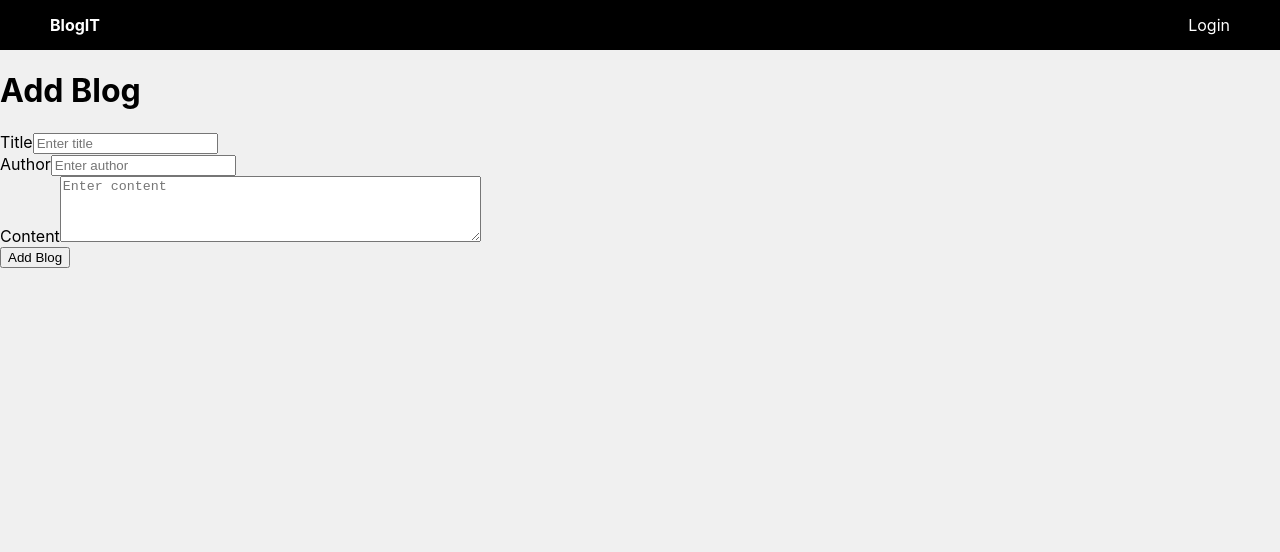
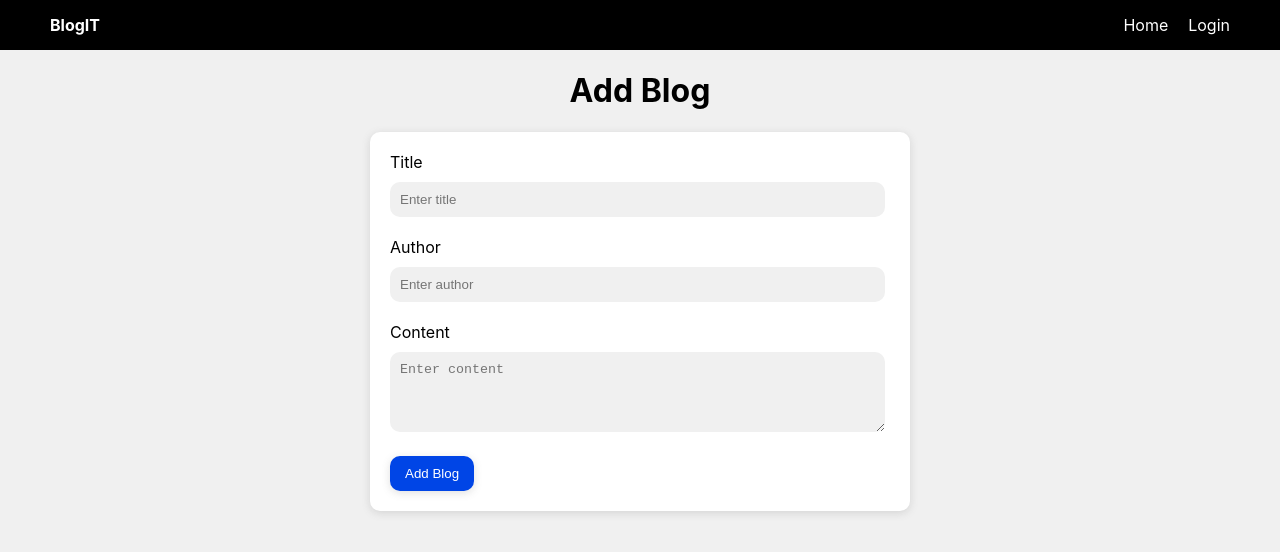
Before and after one commit to wolbek/Blog-React-Project, a React (Create React App) app: page /add-blog in a window 1280 px wide. Shown: the top 552 px of the page. Built offline with nearby package versions, Linux system fonts and the light colour scheme; no server answers.

Commit message:
Styling done to a satifactory level

```diff
--- a/src/api/contact.js
+++ b/src/api/contact.js
@@ -1,3 +1,3 @@
 import axios from 'axios';
 
-export default axios.create({baseURL:'http://localhost:8080/'});
+export default axios.create({baseURL:'http://localhost:5000/'});
--- a/src/components/BlogCard.css
+++ b/src/components/BlogCard.css
@@ -1,11 +1,14 @@
 .blog-card{
     margin: auto;
     max-width: 80%;
-    /* border: 1px solid black; */
     border-radius: 20px;
     margin-bottom: 20px;
     padding: 10px 30px;
     box-shadow: rgba(99, 99, 99, 0.2) 0px 2px 8px 0px;
     background-color: white;
+}
 
+.link-styles{
+    text-decoration: none;
+    color:black;
 }
--- a/src/components/BlogCard.js
+++ b/src/components/BlogCard.js
@@ -6,14 +6,14 @@ import { Link } from 'react-router-dom';
 function BlogCard(props){
     return (
         <div class='blog-card'>
-            <Link to={`/blog/${props.blog.id}`} state={{blog:props.blog}} style={{ textDecoration: 'none' }}>
-                <h3>{props.blog.title}</h3>
-                <h5>{props.blog.author}</h5>
-                <h6>{props.blog.timestamp}</h6>
+            <Link to={`/blog/${props.blog.id}`} state={{blog:props.blog}} className='link-styles'>
+                <h2>{props.blog.title}</h2>
+                <h5>Author: {props.blog.author}</h5>
+                <h6>Created at: {props.blog.timestamp}</h6>
                 <p>{props.blog.content}</p>
             </Link>
 
-            <Link to={`/edit-blog/${props.blog.id}`} state={{blog:props.blog}}><button><EditIcon/></button></Link>
+            <Link to={`/edit-blog/${props.blog.id}`} state={{blog:props.blog}}><button style={{marginRight:'5px'}}><EditIcon/></button></Link>
             <button onClick={() => {props.removeBlogHandler(props.blog.id)}}><DeleteForeverIcon/></button>
         </div>
     );
--- a/src/components/NavBar.css
+++ b/src/components/NavBar.css
@@ -10,3 +10,12 @@
     color: white;
     margin-bottom: 20px;
 }
+
+#home-link{
+    text-decoration: none;
+    color: white;
+}
+
+#home-link:hover{
+    color: rgb(0, 69, 230);
+}
--- a/src/components/NavBar.js
+++ b/src/components/NavBar.js
@@ -1,10 +1,15 @@
 import './NavBar.css';
+import { Link } from 'react-router-dom';
 
 function NavBar(){
     return (
         <div id='navbar'>
             <h4>BlogIT</h4>
-            <div>Login</div>
+            <div>
+                <Link to='/' id='home-link'><span style={{marginRight:'20px'}}>Home</span></Link>
+                <span>Login</span>
+            </div>
+
         </div>
     );
 }
--- a/src/pages/AddBlog.css
+++ b/src/pages/AddBlog.css
@@ -0,0 +1,39 @@
+#add-blog-container h1{
+    text-align: center;
+
+}
+
+#add-blog-container form{
+    margin: auto;
+    width: 500px;
+    padding: 20px 20px;
+    background-color: white;
+    border-radius: 10px;
+    box-shadow: rgba(99, 99, 99, 0.2) 0px 2px 8px 0px;
+
+}
+
+#add-blog-container input, textarea{
+    width: 95%;
+    border:none;
+    background-color: rgb(240, 240, 240);
+
+    padding:10px 10px;
+    margin-top: 10px;
+    margin-bottom: 20px;
+    border-radius:10px;
+}
+
+.add-blog-blue-btn{
+    border: none;
+    padding: 10px 15px;
+    background-color: rgb(0, 69, 230);
+    color: white;
+    border-radius: 10px;
+    box-shadow: rgba(99, 99, 99, 0.2) 0px 2px 8px 0px;
+
+}
+
+.add-blog-blue-btn:hover{
+    background-color: rgb(1, 49, 161);
+}
--- a/src/pages/AddBlog.js
+++ b/src/pages/AddBlog.js
@@ -47,23 +47,29 @@ function AddBlog(props){
 
     return (
         <>
+            <div id='add-blog-container'>
                 <h1>Add Blog</h1>
                 <form onSubmit={addBlog}>
                     <div>
                         <label>Title</label>
+                        <br/>
                         <input type='text' name='title' placeholder='Enter title' onChange={titleChangeHandler} value={userInput.title}/>
                     </div>
                     <div>
                         <label>Author</label>
+                        <br/>
                         <input type='text' name='author' placeholder='Enter author' onChange={authorChangeHandler} value={userInput.author}/>
                     </div>
                     <div>
                         <label>Content</label>
+                        <br/>
                         <textarea type='text' name='content' placeholder='Enter content' onChange={contentChangeHandler} value={userInput.content} rows="4" cols="50"/>
                     </div>
 
-                <button type='submit'>Add Blog</button>
+                    <button type='submit' className='add-blog-blue-btn'>Add Blog</button>
                 </form>
+            </div>
+
 
         </>
     );
--- a/src/pages/BlogDetail.css
+++ b/src/pages/BlogDetail.css
@@ -0,0 +1,17 @@
+#blog-detail-container{
+    margin: auto;
+    background-color: white;
+    max-width: 80%;
+    padding: 10px 30px;
+    border-radius: 20px;
+}
+
+#blog-detail-container h1{
+    border-bottom: 1px solid rgb(128, 128, 128);
+}
+
+#back-to-blog-blue-btn-container{
+    margin-top: 10px;
+    text-align: center;
+    width: 100%;
+}
--- a/src/pages/BlogDetail.js
+++ b/src/pages/BlogDetail.js
@@ -1,5 +1,5 @@
 import './BlogDetail.css';
-import { Link, useLocation } from 'react-router-dom';
+import { useLocation } from 'react-router-dom';
 
 
 function BlogDetail(){
@@ -7,12 +7,13 @@ function BlogDetail(){
 
     return (
         <>
-            <h1>{location.state.blog.title}</h1>
-            <h3>{location.state.blog.author}</h3>
-            <h4>{location.state.blog.timestamp}</h4>
-            <p>{location.state.blog.content}</p>
+            <div id='blog-detail-container'>
+                <h1>{location.state.blog.title}</h1>
+                <h3>{location.state.blog.author}</h3>
+                <h4>{location.state.blog.timestamp}</h4>
+                <p>{location.state.blog.content}</p>
+            </div>
 
-            <Link to='/'><button type='button'>Back to blog list</button></Link>
         </>
     );
 }
--- a/src/pages/EditBlog.css
+++ b/src/pages/EditBlog.css
@@ -0,0 +1,39 @@
+#edit-blog-container h1{
+    text-align: center;
+
+}
+
+#edit-blog-container form{
+    margin: auto;
+    width: 500px;
+    padding: 20px 20px;
+    background-color: white;
+    border-radius: 10px;
+    box-shadow: rgba(99, 99, 99, 0.2) 0px 2px 8px 0px;
+    /* box-shadow: rgba(0, 0, 0, 0.25) 0px 54px 55px, rgba(0, 0, 0, 0.12) 0px -12px 30px, rgba(0, 0, 0, 0.12) 0px 4px 6px, rgba(0, 0, 0, 0.17) 0px 12px 13px, rgba(0, 0, 0, 0.09) 0px -3px 5px; */
+}
+
+#edit-blog-container input, textarea{
+    width: 95%;
+    border:none;
+    background-color: rgb(240, 240, 240);
+
+    padding:10px 10px;
+    margin-top: 10px;
+    margin-bottom: 20px;
+    border-radius:10px;
+}
+
+.edit-blog-blue-btn{
+    border: none;
+    padding: 10px 15px;
+    background-color: rgb(0, 69, 230);
+    color: white;
+    border-radius: 10px;
+    box-shadow: rgba(99, 99, 99, 0.2) 0px 2px 8px 0px;
+
+}
+
+.edit-blog-blue-btn:hover{
+    background-color: rgb(1, 49, 161);
+}
--- a/src/pages/EditBlog.js
+++ b/src/pages/EditBlog.js
@@ -44,24 +44,28 @@ function EditBlog(props){
 
     return (
         <>
+            <div id='edit-blog-container'>
                 <h1>Edit Blog</h1>
                 <form onSubmit={editBlog}>
                     <div>
                         <label>Title</label>
+                        <br/>
                         <input type='text' name='title' placeholder='Enter title' onChange={titleChangeHandler} value={userInput.title}/>
                     </div>
                     <div>
                         <label>Author</label>
+                        <br/>
                         <input type='text' name='author' placeholder='Enter author' onChange={authorChangeHandler} value={userInput.author}/>
                     </div>
                     <div>
                         <label>Content</label>
+                        <br/>
                         <textarea type='text' name='content' placeholder='Enter content' onChange={contentChangeHandler} value={userInput.content} rows="4" cols="50"/>
                     </div>
 
-                <button type='submit'>Edit Blog</button>
+                    <button type='submit' className='edit-blog-blue-btn'>Edit Blog</button>
                 </form>
-
+            </div>
         </>
     );
 }
```
Lines whose indentation alone changed are shown as unchanged.
